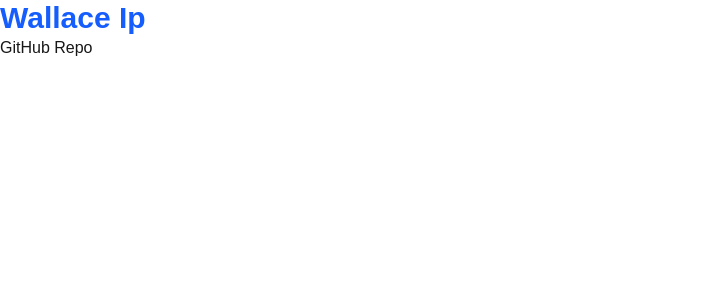
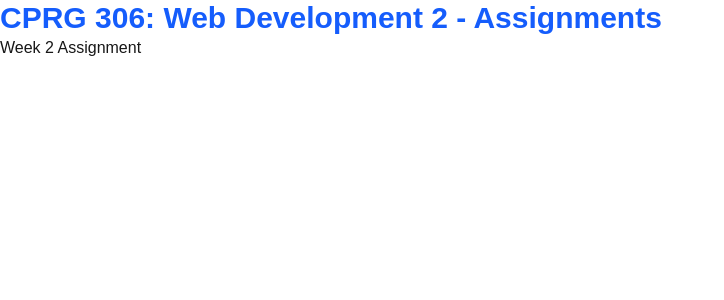
Before and after one commit to wallaceip/cprg306-assignments, a Next.js app: page / in a window 1280 px wide. Shown: the top 300 px of the page, without its empty margins (0-724 px from the left). Built offline with nearby package versions, Linux system fonts and the light colour scheme.

Commit message:
fix: title.js

```diff
--- a/app/page.js
+++ b/app/page.js
@@ -3,8 +3,8 @@ import Link from "next/link";
 export default function Page() {
   return (
     <main>
-      <h1 className="text-3xl font-bold text-blue-600">Wallace Ip</h1>
-      <Link href="https://github.com/wallaceip/cprg306-assignments" className="text-underline hover:text-blue-400">GitHub Repo</Link>
+      <h1 className="text-3xl font-bold text-blue-600">CPRG 306: Web Development 2 - Assignments </h1>
+      <Link href="/week-2" className="hover:text-blue-400">Week 2 Assignment</Link>
     </main>
   );
 }
--- a/app/week-2/page.js
+++ b/app/week-2/page.js
@@ -1,8 +1,10 @@
+import Link from "next/link";
+
 export default function Page() {
   return (
     <main>
-      <h1 className="text-3xl font-bold text-blue-600">Shopping List</h1>
-      <Link href="/week-2">Week 2 Assignment</Link>
+      <h1 className="text-3xl font-bold text-blue-600">Wallace Ip</h1>
+      <Link href="https://github.com/wallaceip/cprg306-assignments" className="text-underline hover:text-blue-400">GitHub Repo</Link>
     </main>
   );
 }
```
